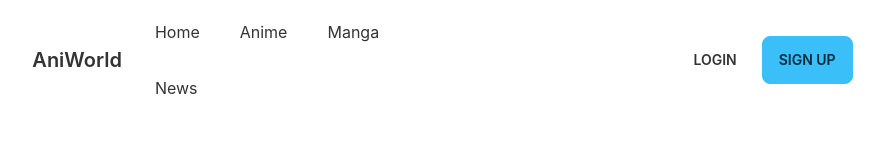
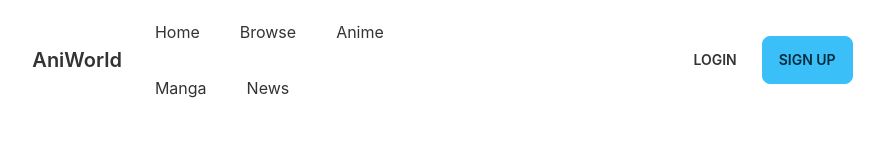
Before and after one commit to MrManilex/aniworld-front-end, a React (Create React App) app: page /login in a window 1280 px wide. Shown: the top 143 px of the page, without its empty margins (206-1090 px from the left). Built offline with nearby package versions, Linux system fonts and the light colour scheme.

Commit message:
add browse link to navbar for future purpose

```diff
--- a/src/components/Navbar/Navbar.jsx
+++ b/src/components/Navbar/Navbar.jsx
@@ -20,6 +20,7 @@ export default function Navbar() {
                 <ul className='menu menu-horizontal p-0 gap-2'>
                     <li><Link to="/home">Home</Link></li>
                     {/* <li><Link to="/profile">Profile</Link></li> */}
+                    <li><Link to="/browse"style={{pointerEvents: 'none'}}>Browse</Link></li>
                     <li><Link to="/search/anime">Anime</Link></li>
                     <li><Link to="/search/manga"style={{pointerEvents: 'none'}}>Manga</Link></li>
                     <li><Link to="/news">News</Link></li>
```
